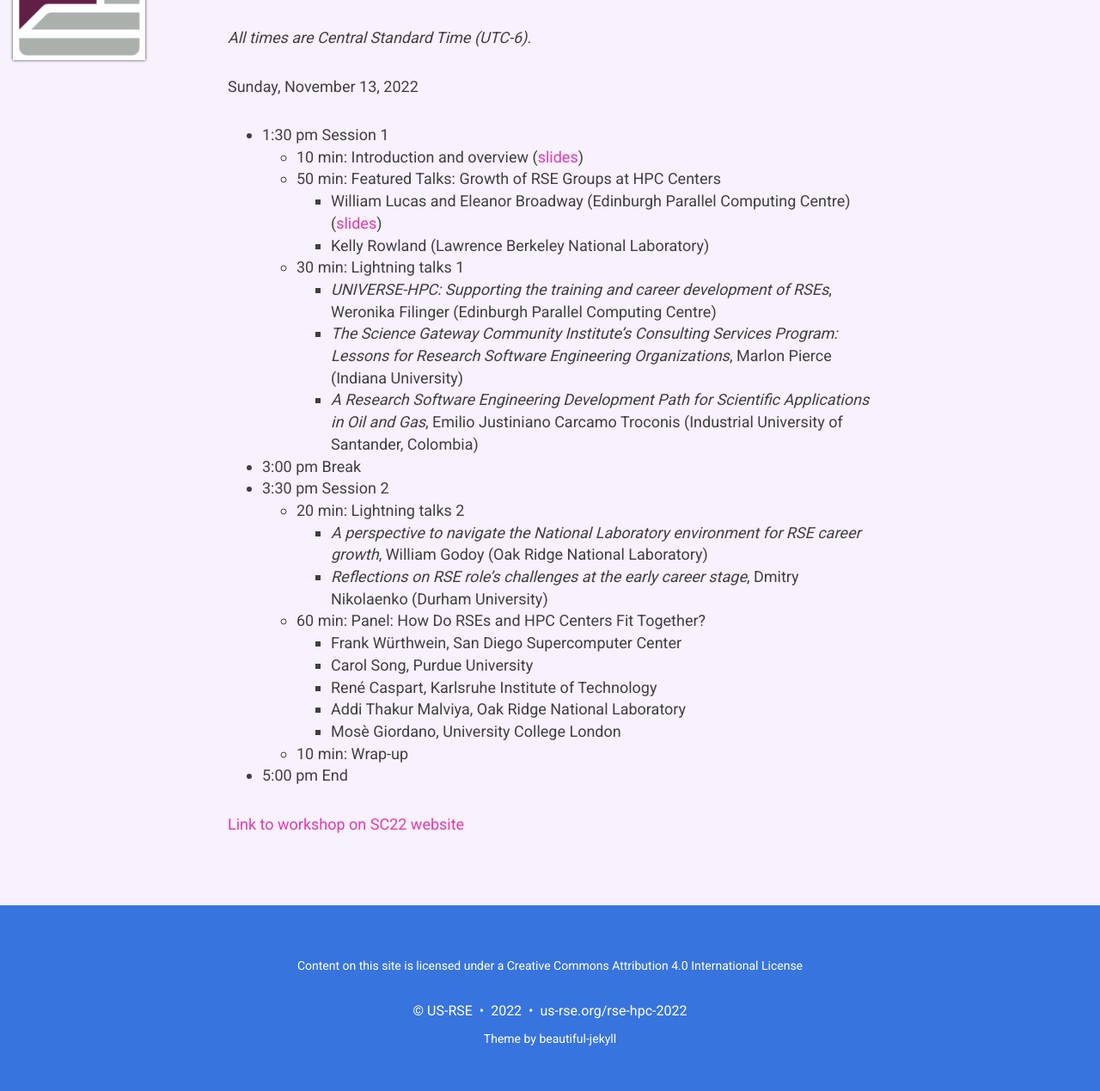
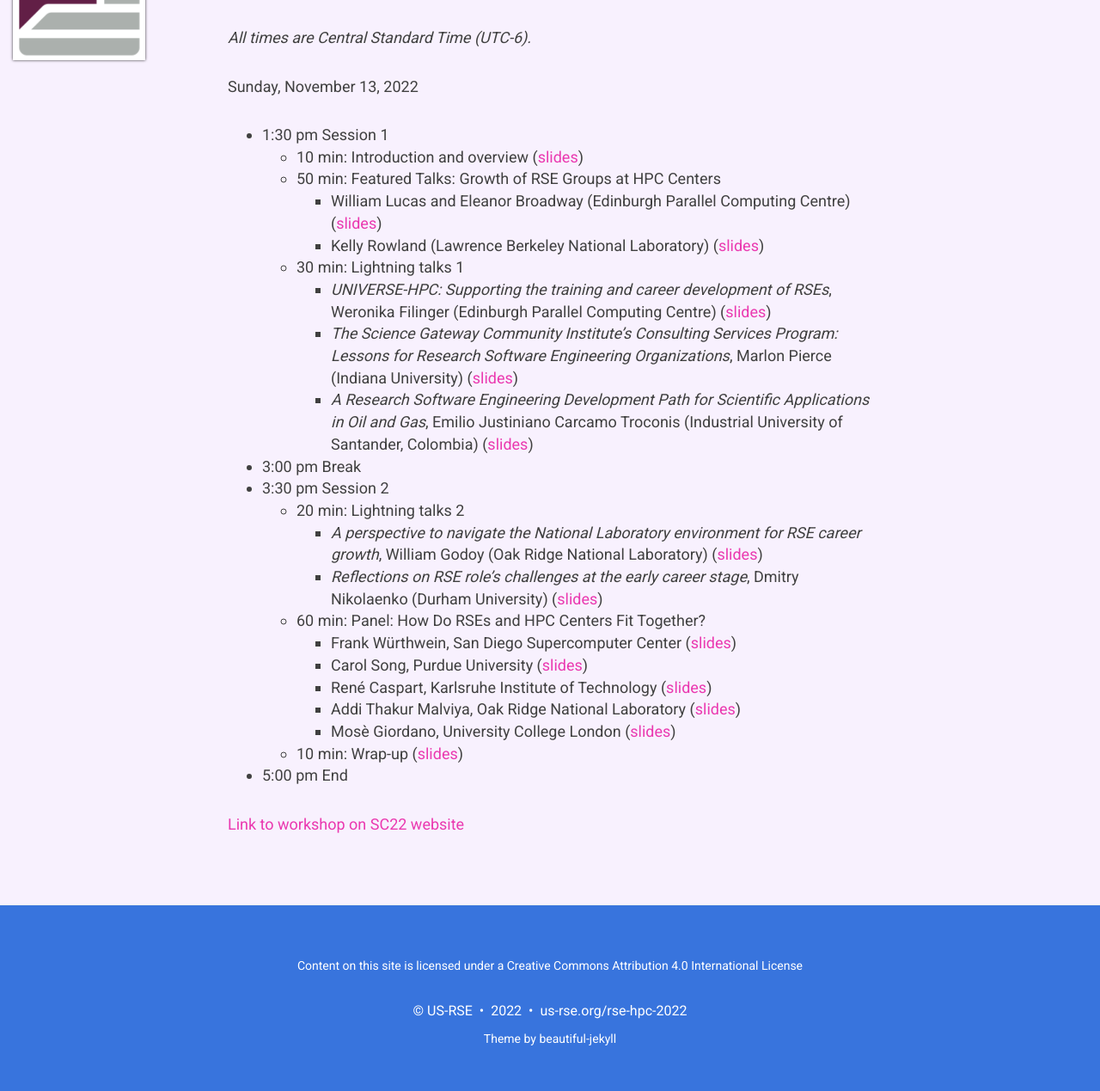
Before and after one commit to USRSE/rse-hpc-2022, a Jekyll site: the page built from pages/agenda.md, in a window 1280 px wide and 1400 px high. Shown: the part 100-1369 px from the top of the window at 86% size. Built offline with Jekyll 4.4.1, drawn with Linux system fonts in a browser that asks for light colours; nearby versions of some CDN libraries; grey boxes are pictures that could not be loaded.

Commit message:
Add rest of "slides" links

```diff
--- a/pages/agenda.md
+++ b/pages/agenda.md
@@ -12,28 +12,28 @@
     - 10 min:  Introduction and overview ([slides](https://docs.google.com/presentation/d/1JfBGbNYqiy0IoLwLGeCfU59uzJuTLXUG/))
     - 50 min:  Featured Talks:  Growth of RSE Groups at HPC Centers
         - William Lucas and Eleanor Broadway (Edinburgh Parallel Computing Centre) ([slides](https://drive.google.com/file/d/1S4Iemf9NOajfFw0sSEUuRLpHBkKlsR7m/))
-        - Kelly Rowland (Lawrence Berkeley National Laboratory)
+        - Kelly Rowland (Lawrence Berkeley National Laboratory) ([slides](https://drive.google.com/file/d/1damVEcxEREHHAw346j2dvrsBGtIBzu1R/))
     - 30 min:  Lightning talks 1
         - _UNIVERSE-HPC: Supporting the training and career development of RSEs_,
-        Weronika Filinger (Edinburgh Parallel Computing Centre)
+        Weronika Filinger (Edinburgh Parallel Computing Centre) ([slides](https://drive.google.com/file/d/1fjHo96wkEvKP1DKrjIm2kn4Egx-go0r0/))
         - _The Science Gateway Community Institute's Consulting Services Program: Lessons for Research Software Engineering Organizations_,
-        Marlon Pierce (Indiana University)
+        Marlon Pierce (Indiana University) ([slides](https://drive.google.com/file/d/1H1YzHnSWZr0cfoho3lwW68X0ed38I-gr/))
         - _A Research Software Engineering Development Path for Scientific Applications in Oil and Gas_,
-        Emilio Justiniano Carcamo Troconis (Industrial University of Santander, Colombia)
+        Emilio Justiniano Carcamo Troconis (Industrial University of Santander, Colombia) ([slides](https://docs.google.com/presentation/d/1_7j_ZD48aiNjlQr-79ApNyIJqDRrfJps/))
 - 3:00 pm Break
 - 3:30 pm Session 2
     - 20 min:  Lightning talks 2
         - _A perspective to navigate the National Laboratory environment for RSE career growth_,
-        William Godoy (Oak Ridge National Laboratory)
+        William Godoy (Oak Ridge National Laboratory) ([slides](https://drive.google.com/file/d/1MCpzVkBoKHQd6GvfZaQdSh5Qto6tliPJ/))
         - _Reflections on RSE role's challenges at the early career stage_,
-        Dmitry Nikolaenko (Durham University)
+        Dmitry Nikolaenko (Durham University) ([slides](https://drive.google.com/file/d/1vryBuc0UqCQDZb9kHKSqThhbQeeP5bd_/))
     - 60 min:  Panel:  How Do RSEs and HPC Centers Fit Together?
-        - Frank Würthwein, San Diego Supercomputer Center
-        - Carol Song, Purdue University
-        - René Caspart, Karlsruhe Institute of Technology
-        - Addi Thakur Malviya, Oak Ridge National Laboratory
-        - Mosè Giordano, University College London
-    - 10 min:  Wrap-up
+        - Frank Würthwein, San Diego Supercomputer Center ([slides](https://docs.google.com/presentation/d/1KoIvQ2fMsHTQUmM2Kus-io1mHXgppmvf/))
+        - Carol Song, Purdue University ([slides](https://docs.google.com/presentation/d/1jzcyIU_b6g3aI-73rP4VSWa2JfWChfMT/))
+        - René Caspart, Karlsruhe Institute of Technology ([slides](https://drive.google.com/file/d/1WyMrSIYQcx_C00g_KG2s14pJNkpX4Wjr/))
+        - Addi Thakur Malviya, Oak Ridge National Laboratory ([slides](https://docs.google.com/presentation/d/1IZxF9sZ-D9m-ljfH4CTa1xQnxjBRhHte/))
+        - Mosè Giordano, University College London ([slides](https://docs.google.com/presentation/d/1IZxF9sZ-D9m-ljfH4CTa1xQnxjBRhHte/))
+    - 10 min:  Wrap-up ([slides](https://docs.google.com/presentation/d/1sUWxWaqGdMww3CWtc3n6iEiy44fjt_tz/))
 - 5:00 pm End
 
 [Link to workshop on SC22 website](https://sc22.supercomputing.org/presentation/?id=wksp132&sess=sess130)
```
